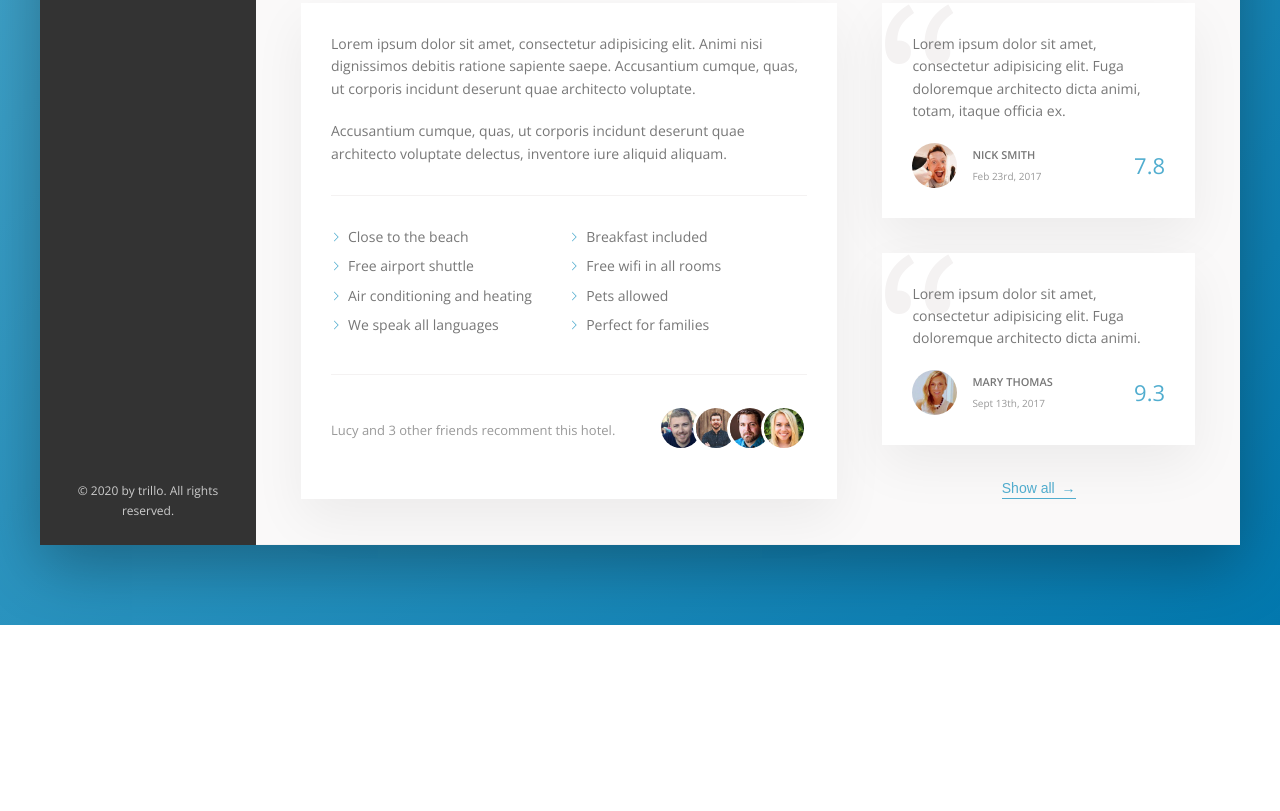
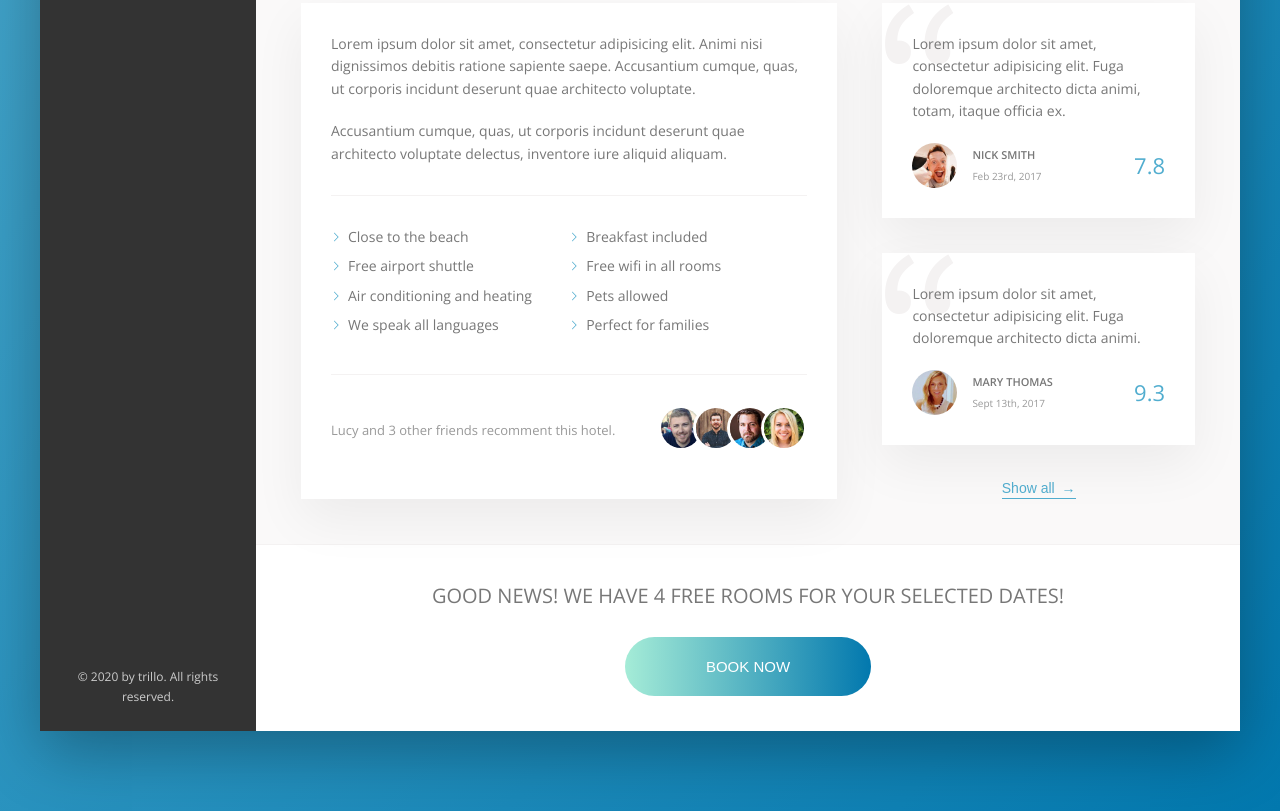
Before and after one commit to gunil0610/trillo, a website: page index.html in a window 1280 px wide. Shown: the part 644-1455 px from the top of the page. Before the commit the page ends 1269 px from the top, so only its background shows below. Drawn offline with nearby package versions, Linux system fonts and the light colour scheme.

Commit message:
cta section

```diff
--- a/index.html
+++ b/index.html
@@ -249,6 +249,15 @@
               <button class="btn-inline">Show all <span>&rarr;</span></button>
             </div>
           </div>
+          <div class="cta">
+            <h2 class="cta__book-now">
+              Good news! We have 4 free rooms for your selected dates!
+            </h2>
+            <button class="btn">
+              <span class="btn__visible">Book now</span>
+              <span class="btn__invisible"> Only 4 rooms left </span>
+            </button>
+          </div>
         </main>
       </div>
     </div>
--- a/sass/_components.scss
+++ b/sass/_components.scss
@@ -435,3 +435,73 @@
     z-index: 1;
   }
 }
+
+/////////////////////////////////////////////////////////
+// CALL TO ACTION
+.cta {
+  padding: 3.5rem 0;
+  text-align: center;
+
+  &__book-now {
+    font-size: 2rem;
+    font-weight: 300;
+    text-transform: uppercase;
+    margin-bottom: 2.5rem;
+  }
+}
+
+/////////////////////////////////////////////////////////
+// CALL TO ACTION
+.btn {
+  font-size: 1.5rem;
+  font-weight: 300;
+  text-transform: uppercase;
+  border-radius: 100px;
+  border: none;
+  background-image: linear-gradient(
+    to right,
+    var(--color-primary-light),
+    var(--color-primary-dark)
+  );
+  color: #fff;
+  position: relative;
+  overflow: hidden;
+
+  & > * {
+    display: inline-block;
+    height: 100%;
+    width: 100%;
+    transition: all 0.2s;
+  }
+
+  &__visible {
+    padding: 2rem 7.5rem;
+  }
+
+  &__invisible {
+    position: absolute;
+    padding: 2rem 0;
+    left: 0;
+    top: -100%;
+  }
+
+  &:hover {
+    background-image: linear-gradient(
+      to left,
+      var(--color-primary-light),
+      var(--color-primary-dark)
+    );
+  }
+
+  &:hover &__visible {
+    transform: translateY(100%);
+  }
+  &:hover &__invisible {
+    top: 0;
+  }
+
+  &:focus {
+    outline: none;
+    animation: pulsate 1s infinite;
+  }
+}
```
Also changed, not shown: img/text.txt (deleted, +0 -17 lines), css/style.css.
